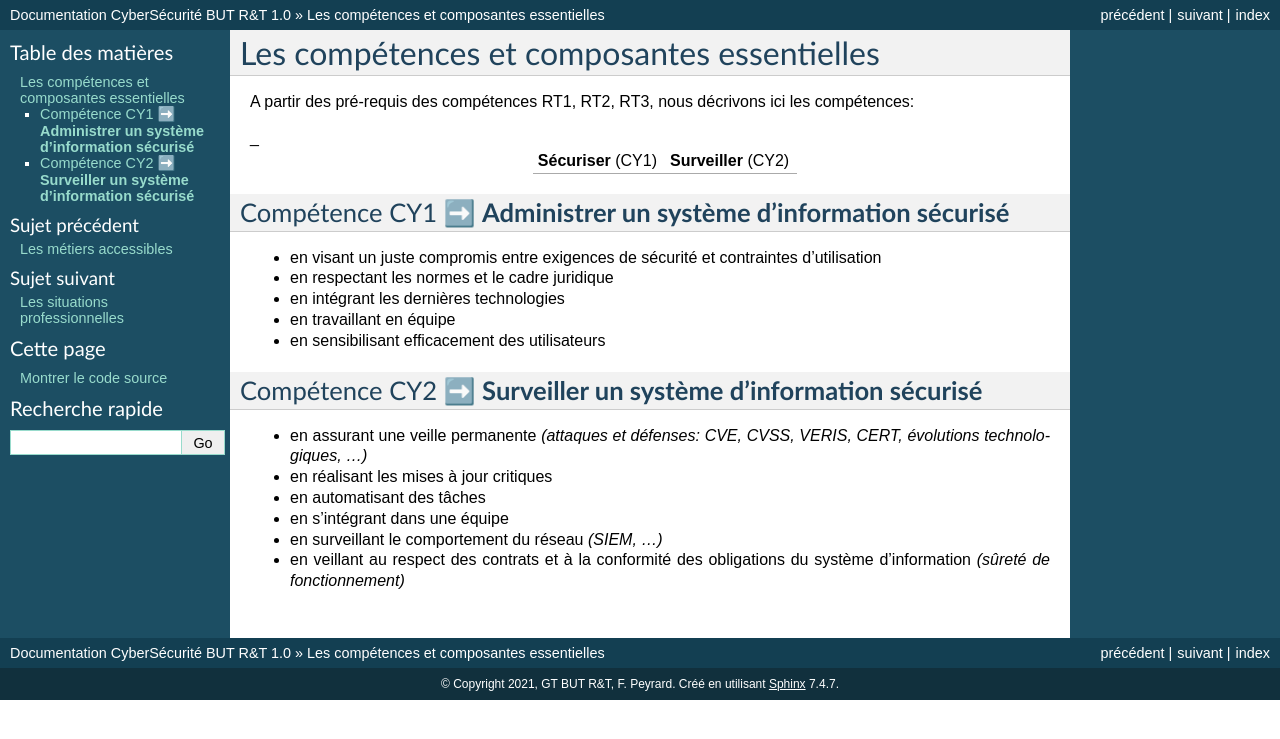
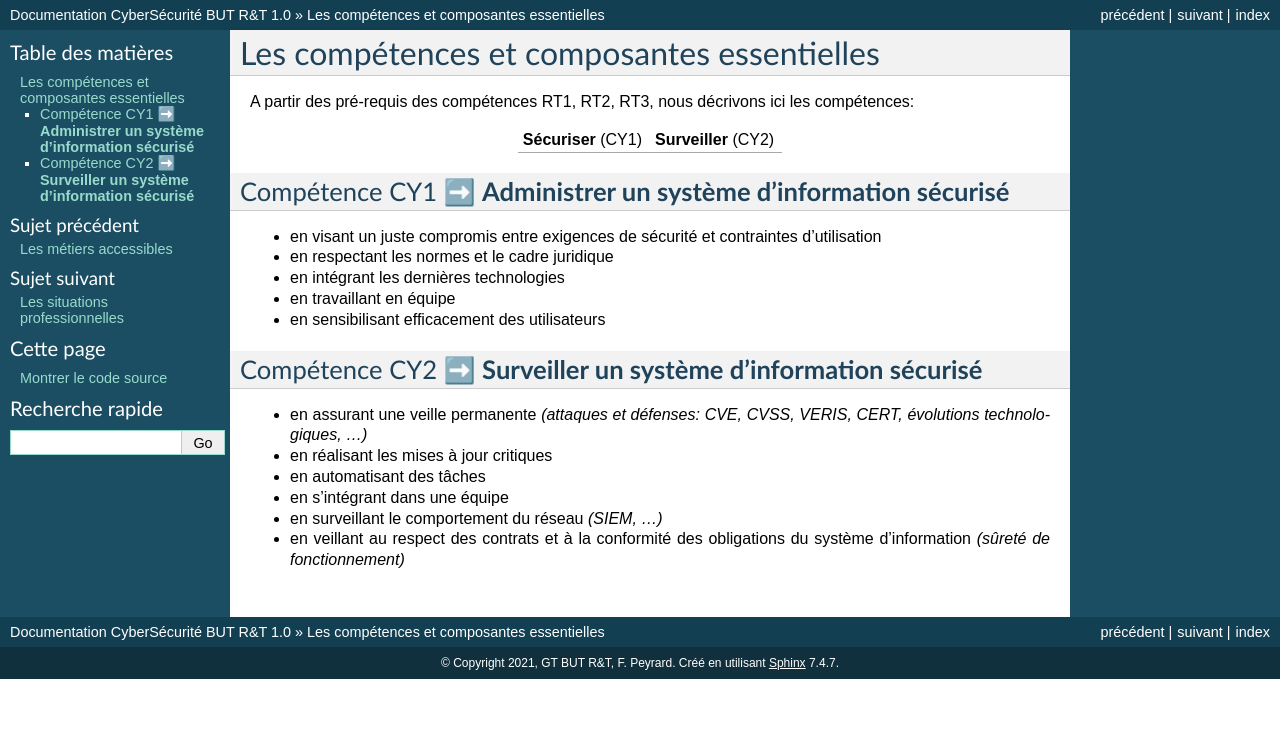
Before and after one commit to FPeyrard/CyberSecurite_BUT_RT, a Sphinx documentation site: the page built from docs/source/referentielcompetences/compo_essentielles.rst, in a window 1280 px wide. Shown: the top 739 px of the page. Built offline with Sphinx 7.4.7, drawn with Linux system fonts in a browser that asks for light colours.

```diff
--- a/docs/source/referentielcompetences/compo_essentielles.rst
+++ b/docs/source/referentielcompetences/compo_essentielles.rst
@@ -7,7 +7,7 @@ Les compétences et composantes essentielles
 
 A partir des pré-requis des compétences RT1, RT2, RT3, nous décrivons ici les compétences:
 
-_
+
  +----------------------+----------------------+
  | **Sécuriser** (CY1)  | **Surveiller** (CY2) |
  +----------------------+----------------------+
```
